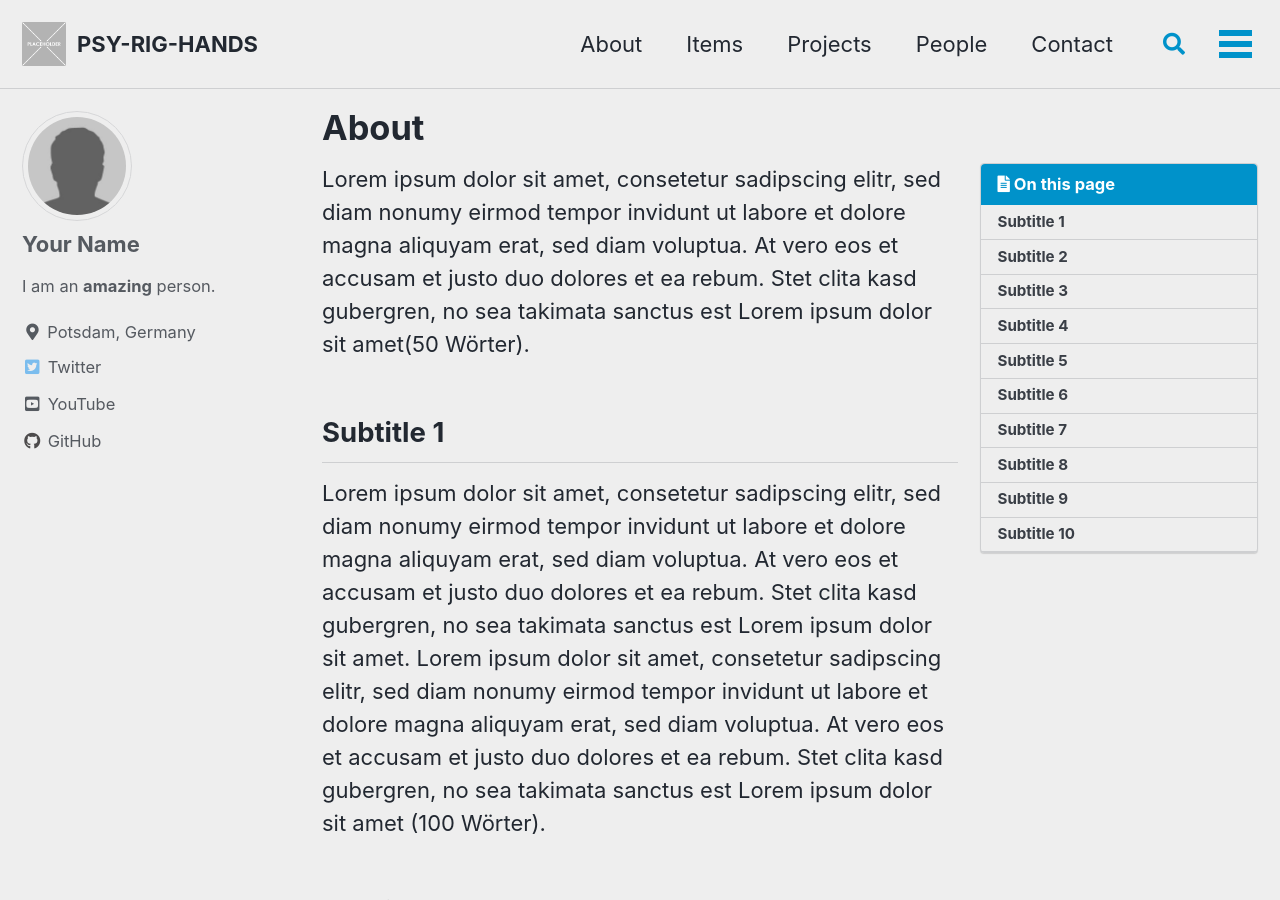
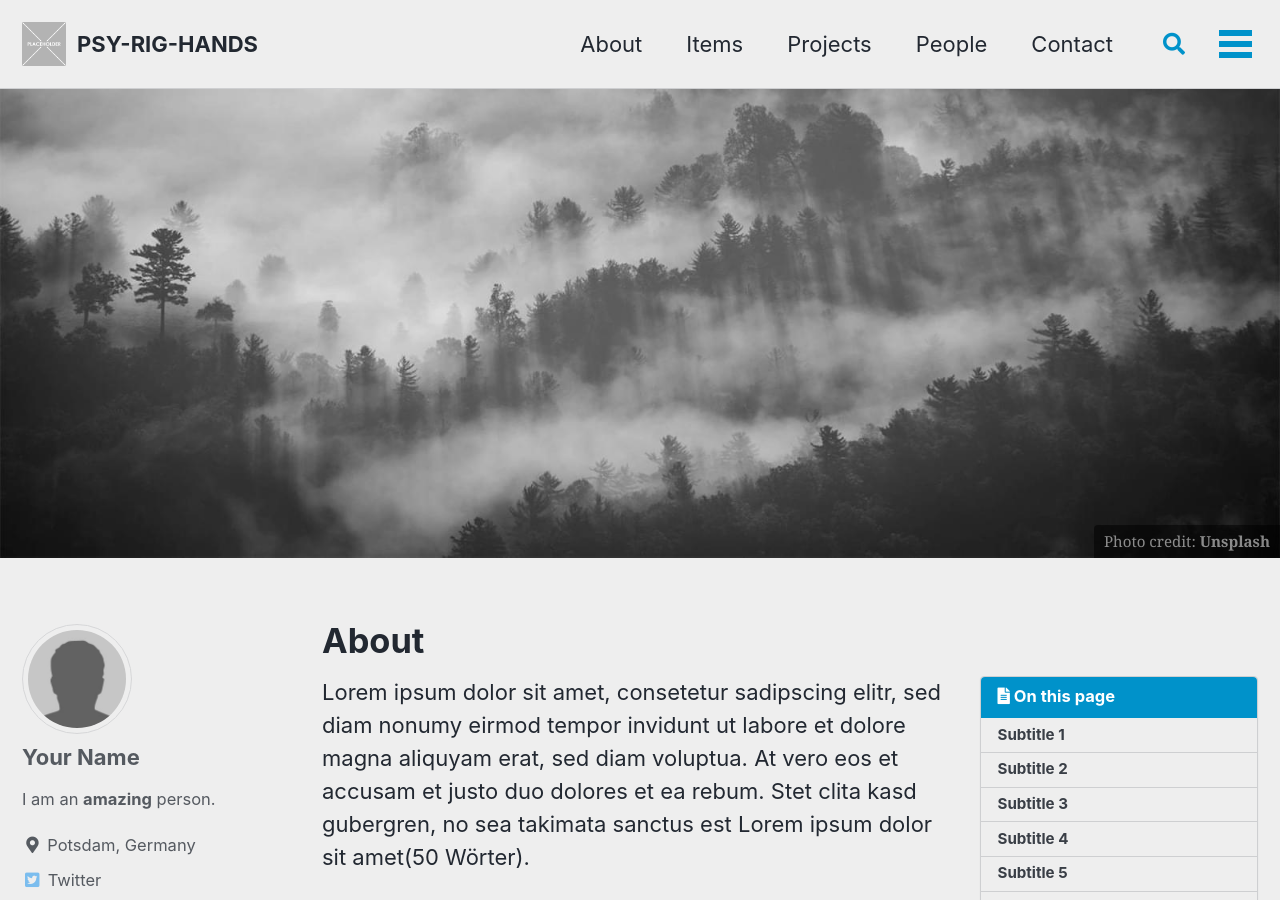
Before and after one commit to psyrig/psyrig.github.io, a Jekyll site: the page built from _pages/About.md, in a window 1280 px wide and 900 px high. Built offline with Jekyll 4.4.1, drawn with Linux system fonts in a browser that asks for light colours; cached includes are drawn as plain includes.

Commit message:
Add header image

```diff
--- a/_pages/About.md
+++ b/_pages/About.md
@@ -2,6 +2,9 @@
 title: "About"
 layout: single
 permalink: /about/
+header:
+  image: /assets/images/unsplash-image-1.jpg
+  caption: "Photo credit: [**Unsplash**](https://unsplash.com)"
 author_profile: true
 toc: true
 ---
```
